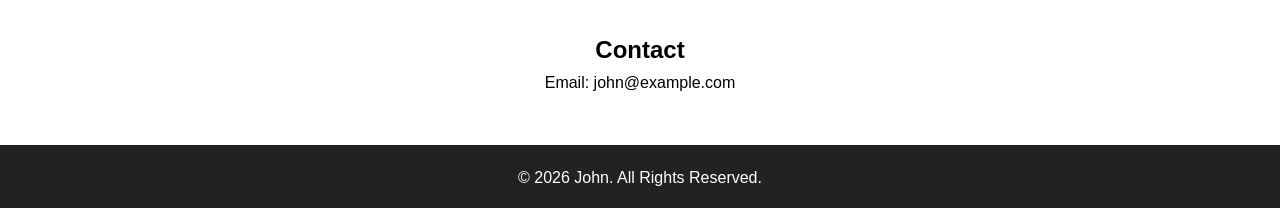
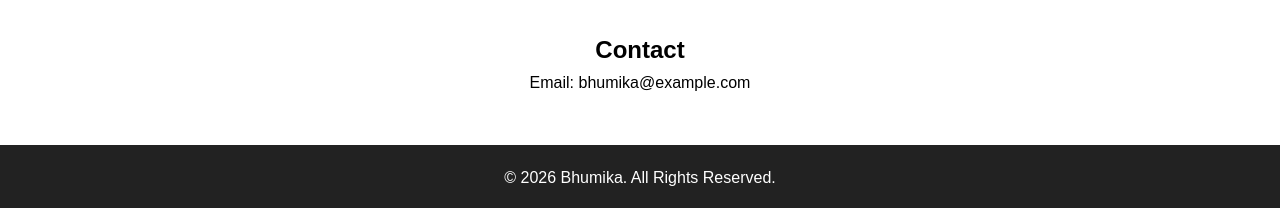
Before and after one commit to bhumika23-gif/Web-AS, a plain HTML site: page qs5/index.html in a window 1280 px wide. Shown: the part 1187-1395 px from the top of the page. Drawn offline with Linux system fonts and the light colour scheme.

Commit message:
Update Q5 portfolio homepage

```diff
--- a/qs5/index.html
+++ b/qs5/index.html
@@ -64,13 +64,13 @@
 
         <section id="contact">
             <h2>Contact</h2>
-            <p>Email: john@example.com</p>
+            <p>Email: bhumika@example.com</p>
         </section>
 
     </main>
 
     <footer>
-        <p>&copy; 2026 John. All Rights Reserved.</p>
+        <p>&copy; 2026 Bhumika. All Rights Reserved.</p>
     </footer>
 
 </body>
```
